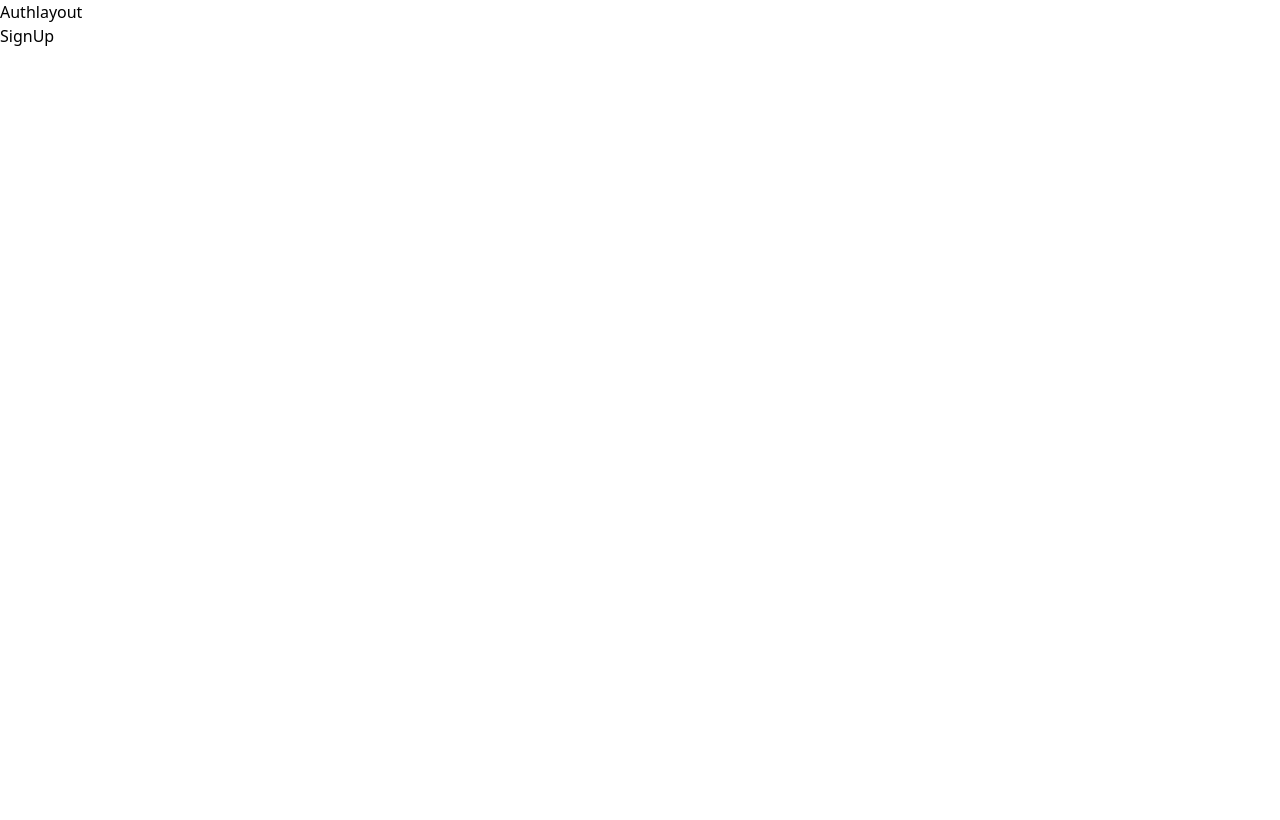
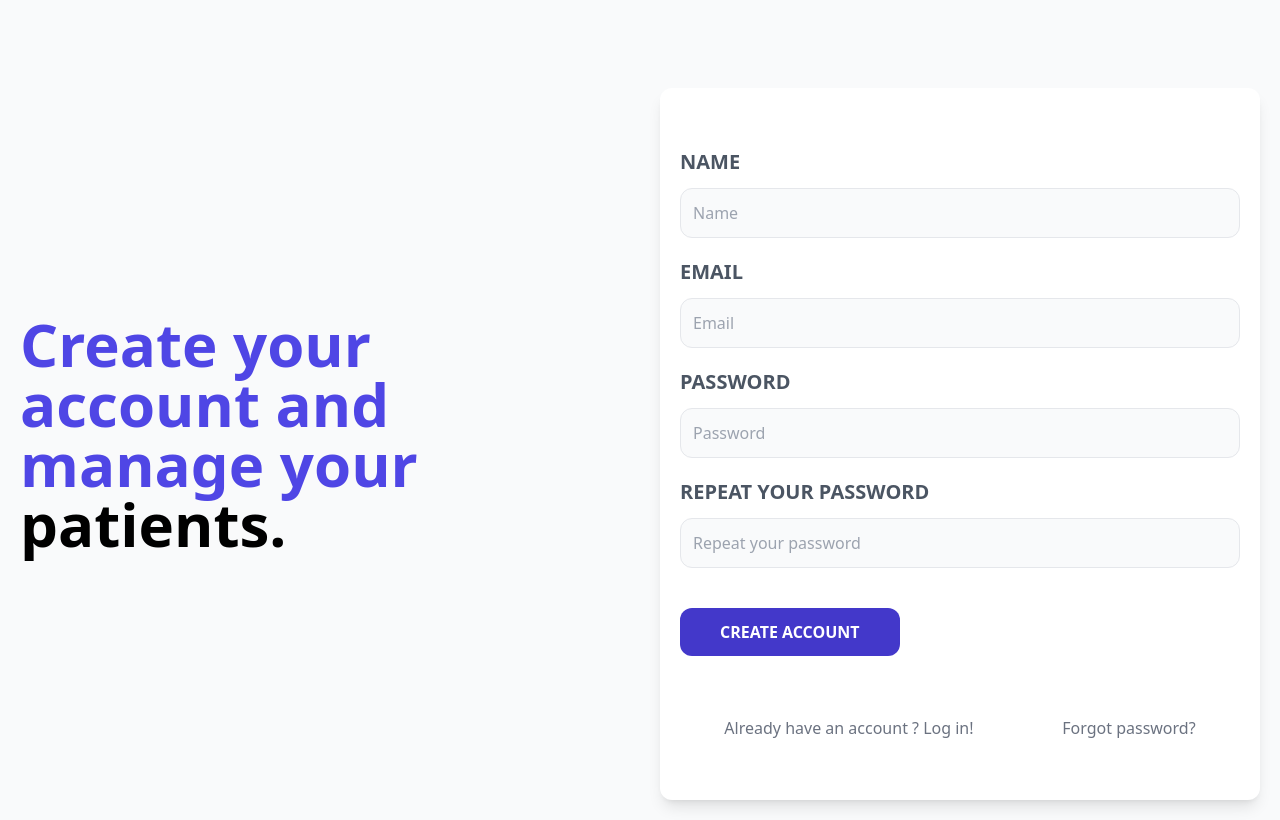
Before and after one commit to ChrisMir26/veterinaryApp, a React (Vite) app in the folder frontend/: page /sign-up in a window 1280 px wide. Built offline with nearby package versions, Linux system fonts and the light colour scheme.

Commit message:
layouts forms done

```diff
--- a/frontend/index.html
+++ b/frontend/index.html
@@ -6,7 +6,7 @@
     <meta name="viewport" content="width=device-width, initial-scale=1.0" />
     <title>VPA - Veterinary Patient Administrator.</title>
   </head>
-  <body>
+  <body class="bg-gray-50 ">
     <div id="root"></div>
     <script type="module" src="/src/main.jsx"></script>
   </body>
--- a/frontend/src/layout/Authlayout.jsx
+++ b/frontend/src/layout/Authlayout.jsx
@@ -3,8 +3,10 @@ import { Outlet } from "react-router-dom"
 const Authlayout = () => {
   return (
     <div>
-        <h1 className=''>Authlayout</h1>
+        <main className='container mx-auto md:grid md:grid-cols-2 mt-12 gap-10 p-5 items-center'>
+
         <Outlet/>
+        </main>
     </div>
   )
 }
--- a/frontend/src/pages/ForgotPassword.jsx
+++ b/frontend/src/pages/ForgotPassword.jsx
@@ -1,9 +1,49 @@
-import React from 'react'
+import React from "react";
+import { Link } from "react-router-dom";
 
 const ForgotPassword = () => {
   return (
-    <div>ForgotPassword</div>
-  )
-}
+    <>
+      <div className="">
+        <h1 className="text-indigo-600 font-black text-6xl ">
+          Recover your access and don't lose your{" "}
+          <span className="text-black"> patients</span>
+        </h1>
+      </div>
+      <div className="mt-20 md:mt-5 shadow-lg px-5 py-10 rounded-xl bg-white ">
+        <form action="">
+          <div className="my-5">
+            <label
+              htmlFor="email"
+              className="uppercase text-gray-600 block text-xl font-bold"
+            >
+              Email
+            </label>
+            <input
+              type="email"
+              placeholder="Email"
+              className="border w-full p-3 mt-2 bg-gray-50 rounded-xl "
+            />
+          </div>
+          <input
+            type="submit"
+            value="Recover account"
+            className="bg-indigo-700 w-full py-3 px-10
+                  rounded-xl text-white uppercase font-bold mt-5
+                  hover:cursor-pointer hover:bg-indigo-800 md:w-auto"
+          />
+        </form>
+        <div className="mt-10 lg:flex lg:justify-around">
+          <Link to="/" className="block text-center my-5 text-gray-500">
+            Already have an account  ? Log in!
+          </Link>
+          <Link to="/sign-up" className="block text-center my-5 text-gray-500">
+            Don't have an account yet? Sign up!
+          </Link>
+        </div>
+      </div>
+    </>
+  );
+};
 
-export default ForgotPassword
+export default ForgotPassword;
--- a/frontend/src/pages/Login.jsx
+++ b/frontend/src/pages/Login.jsx
@@ -1,9 +1,65 @@
-import React from 'react'
+import React from "react";
+import { Link } from "react-router-dom";
 
 const Login = () => {
   return (
-    <div>Login</div>
-  )
-}
+    <>
+      <div className="">
+        <h1 className="text-indigo-600 font-black text-6xl ">
+        Log in to your account and manage your {" "}
+          <span className="text-black"> patients</span>
+        </h1>
+      </div>
+      <div className="mt-20 md:mt-5 shadow-lg px-5 py-10 rounded-xl bg-white ">
+        <form action="">
+          <div className="my-5">
+            <label
+              htmlFor="email"
+              className="uppercase text-gray-600 block text-xl font-bold"
+            >
+              Email
+            </label>
+            <input
+              type="text"
+              placeholder="Email"
+              className="border w-full p-3 mt-2 bg-gray-50 rounded-xl "
+            />
+          </div>
+          <div className="my-5">
+            <label
+              htmlFor="password"
+              className="uppercase text-gray-600 block text-xl font-bold"
+            >
+              Password
+            </label>
+            <input
+              type="password"
+              placeholder="Password"
+              className="border w-full p-3 mt-3 bg-gray-50 rounded-xl "
+            />
+          </div>
 
-export default Login
+          <input
+            type="submit"
+            value="Log in"
+            className="bg-indigo-700 w-full py-3 px-10
+                  rounded-xl text-white uppercase font-bold mt-5
+                  hover:cursor-pointer hover:bg-indigo-800 md:w-auto"
+          />
+        </form>
+        <div className="mt-10 lg:flex lg:justify-around">
+          <Link to="/sign-up" className="block text-center my-5 text-gray-500">
+            Don't have an account yet? Sign up!
+          </Link>
+          <Link
+            to="/forgot-password"
+            className="block text-center my-5 text-gray-500"
+            > Forgot password?
+          </Link>
+        </div>
+      </div>
+    </>
+  );
+};
+
+export default Login;
--- a/frontend/src/pages/SignUp.jsx
+++ b/frontend/src/pages/SignUp.jsx
@@ -1,9 +1,90 @@
-import React from 'react'
+import React from "react";
+import { Link } from "react-router-dom";
 
 const SignUp = () => {
   return (
-    <div>SignUp</div>
-  )
-}
+    <>
+        <h1 className="text-indigo-600 font-black text-6xl">
+          Create your account and manage your{" "}
+          <span className="text-black">patients.</span>
+        </h1>
 
-export default SignUp
+        <div className="mt-20 md:mt-5 shadow-lg px-5 py-10 rounded-xl bg-white ">
+          <form action="">
+            <div className="my-5">
+              <label
+                htmlFor="name"
+                className="uppercase text-gray-600 block text-xl font-bold"
+              >
+                Name
+              </label>
+              <input
+              type="text"
+              placeholder="Name"
+              className="border w-full p-3 mt-3 bg-gray-50 rounded-xl "
+            />
+            </div>
+
+            <div className="my-5">
+              <label
+                htmlFor="email"
+                className="uppercase text-gray-600 block text-xl font-bold"
+              >
+                Email
+              </label>
+              <input
+              type="Email"
+              placeholder="Email"
+              className="border w-full p-3 mt-3 bg-gray-50 rounded-xl "
+            />
+            </div>
+            <div className="my-5">
+              <label
+                htmlFor="password"
+                className="uppercase text-gray-600 block text-xl font-bold"
+              >
+                Password
+              </label>
+              <input
+              type="text"
+              placeholder="Password"
+              className="border w-full p-3 mt-3 bg-gray-50 rounded-xl "
+            />
+            </div>
+            <div className="my-5">
+              <label
+                htmlFor="password"
+                className="uppercase text-gray-600 block text-xl font-bold"
+              >
+                Repeat your password
+              </label>
+              <input
+              type="text"
+              placeholder="Repeat your password"
+              className="border w-full p-3 mt-3 bg-gray-50 rounded-xl "
+            />
+            </div>
+            <input
+            type="submit"
+            value="Create account"
+            className="bg-indigo-700 w-full py-3 px-10
+                  rounded-xl text-white uppercase font-bold mt-5
+                  hover:cursor-pointer hover:bg-indigo-800 md:w-auto"
+          />
+          </form>
+          <div className="mt-10 lg:flex lg:justify-around">
+          <Link to="/" className="block text-center my-5 text-gray-500">
+            Already have an account  ? Log in!
+          </Link>
+          <Link
+            to="/forgot-password"
+            className="block text-center my-5 text-gray-500"
+            > Forgot password?
+          </Link>
+        </div>
+        </div>
+    </>
+  );
+};
+
+export default SignUp;
```
